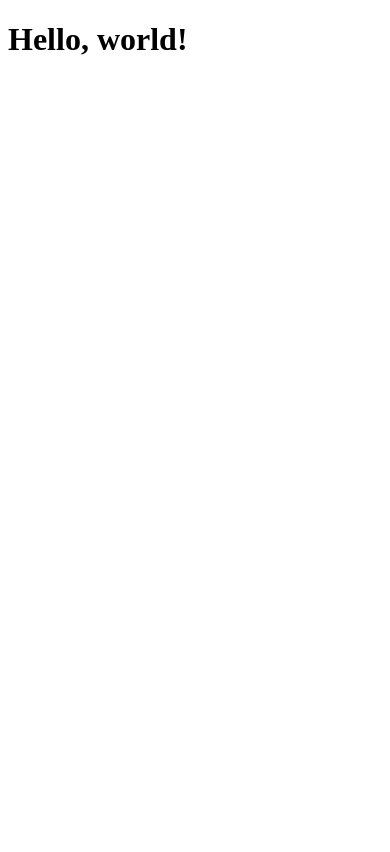
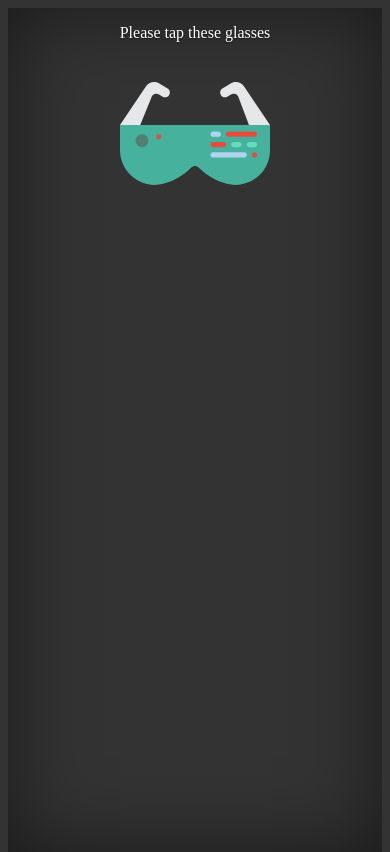
Before and after one commit to ricfri/InGenious-project, a website: page public/index.html in a window 390 px wide. Drawn offline with nearby package versions, Linux system fonts and the light colour scheme.

Commit message:
Began implementing an interactive mobile friendly site.

```diff
--- a/public/index.html
+++ b/public/index.html
@@ -11,12 +11,25 @@
     <!-- Material Design for Bootstrap CSS -->
     <link rel="stylesheet" href="https://unpkg.com/bootstrap-material-design@4.1.1/dist/css/bootstrap-material-design.min.css" integrity="sha384-wXznGJNEXNG1NFsbm0ugrLFMQPWswR3lds2VeinahP8N0zJw9VWSopbjv2x7WCvX" crossorigin="anonymous">
 
-    <title>Hello, world!</title>
+    <!-- Custom styles for this template -->
+    <link href="stylesheets/design.css" rel="stylesheet">
+    <title>Wonderful Easy Augmented Reality</title>
   </head>
+
   <body>
-    <h1>Hello, world!</h1>
+    <div class="d-flex h-100 p-3 flex-column justify-content-center">
 
-    <!-- Optional JavaScript -->
+      <main>
+        <p class="lead">Please tap these glasses</p>
+        <a href="#">
+          <img src="/images/ar-glasses.svg" class="img-fluid">
+        </a>
+      </main>
+
+    </div>
+
+
+    <!-- Placed at the end of the document so the pages load faster -->
     <!-- jQuery first, then Popper.js, then Bootstrap JS -->
     <script src="https://code.jquery.com/jquery-3.2.1.slim.min.js" integrity="sha384-KJ3o2DKtIkvYIK3UENzmM7KCkRr/rE9/Qpg6aAZGJwFDMVNA/GpGFF93hXpG5KkN" crossorigin="anonymous"></script>
     <script src="https://unpkg.com/popper.js@1.12.6/dist/umd/popper.js" integrity="sha384-fA23ZRQ3G/J53mElWqVJEGJzU0sTs+SvzG8fXVWP+kJQ1lwFAOkcUOysnlKJC33U" crossorigin="anonymous"></script>
--- /dev/null
+++ b/public/stylesheets/design.css
@@ -0,0 +1,21 @@
+/*
+ * Base structure
+ */
+
+html,
+body {
+  height: 100%;
+  background-color: #333;
+}
+
+body {
+  display: -ms-flexbox;
+  display: -webkit-box;
+  display: flex;
+  -ms-flex-pack: center;
+  -webkit-box-pack: center;
+  justify-content: center;
+  color: #fff;
+  text-shadow: 0 .05rem .1rem rgba(0, 0, 0, .5);
+  box-shadow: inset 0 0 5rem rgba(0, 0, 0, .5);
+}
```
Also changed, not shown: public/404.html (+1 -18 lines), public/images/ar-glasses.svg (added).
